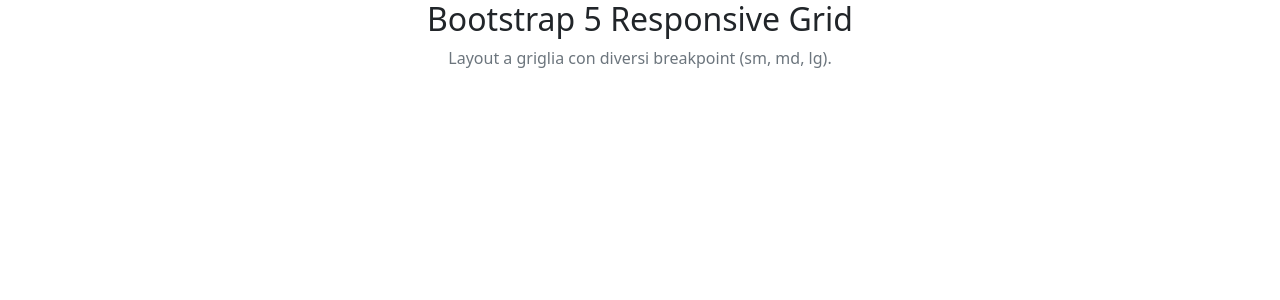
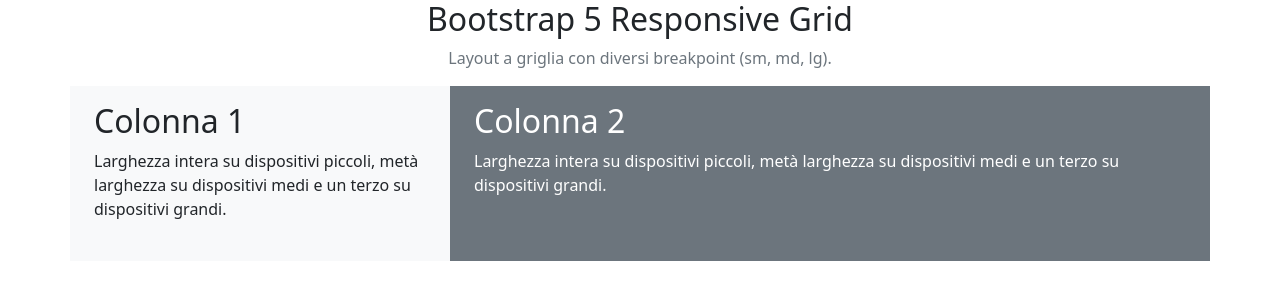
Before and after one commit to MattiaZecchinato/htmlcss-bootstrap-layout, a plain HTML site: page index.html in a window 1280 px wide. Drawn offline with nearby package versions, Linux system fonts and the light colour scheme.

Commit message:
feat: add 1st container

```diff
--- a/index.html
+++ b/index.html
@@ -13,7 +13,7 @@
         <link href="https://cdn.jsdelivr.net/npm/bootstrap@5.3.3/dist/css/bootstrap.min.css" rel="stylesheet" integrity="sha384-QWTKZyjpPEjISv5WaRU9OFeRpok6YctnYmDr5pNlyT2bRjXh0JMhjY6hW+ALEwIH" crossorigin="anonymous">
     </head>
 
-    <body>
+    <body class="px-5">
 
         <!-- header of the page -->
         <header>
@@ -26,7 +26,39 @@
         </header>
 
         <!-- main of the page -->
-        <main></main>
+        <main>
+
+            <div class="container">
+
+                <div class="row flex-column flex-md-row">
+
+                    <div class="col col-lg-4 bg-light px-4 pt-3 pb-4">
+
+                        <h2>Colonna 1</h2>
+                        <p>
+                            Larghezza intera su dispositivi piccoli,
+                            metà larghezza su dispositivi
+                            medi e un terzo su dispositivi grandi.
+                        </p>
+
+                    </div>
+                    <div class="col col-lg-8 bg-secondary text-white px-4 pt-3 pb-4">
+
+                        <h2>Colonna 2</h2>
+                        <p>
+                            Larghezza intera su dispositivi piccoli,
+                            metà larghezza su dispositivi
+                            medi e un terzo su dispositivi grandi.
+                        </p>
+
+                    </div>
+
+                </div>
+
+            </div>
+
+
+        </main>
 
         <!-- footer of the page -->
         <footer></footer>
```
